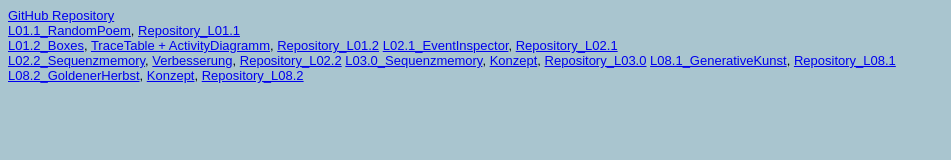
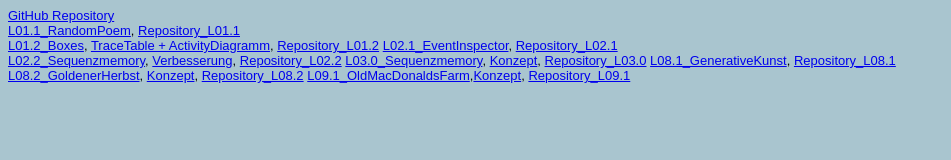
Before and after one commit to verenaro/EIA2_WiSe2021, a plain HTML site: page Steckbrief/steckbrief.htm in a window 1280 px wide. Shown: the whole page, without its empty margins (0-951 px from the left). Drawn offline with Linux system fonts and the light colour scheme.

Commit message:
L09.1_OldMacsFarm Verlinkung Steckbrief

```diff
--- a/Steckbrief/steckbrief.htm
+++ b/Steckbrief/steckbrief.htm
@@ -27,6 +27,8 @@
     <a href="https://github.com/verenaro/EIA2_WiSe2021/tree/main/L08.1_GenerativeKunst" target="_blank">Repository_L08.1</a><br>
     <a href="https://verenaro.github.io/EIA2_WiSe2021/L08.2_GoldenerHerbst/GoldenerHerbst.html" target="_blank">L08.2_GoldenerHerbst</a>,
     <a href="https://verenaro.github.io/EIA2_WiSe2021/L08.2_GoldenerHerbst/GoldenerHerbst_Konzept.pdf" target="_blank">Konzept</a>, <a href="https://github.com/verenaro/EIA2_WiSe2021/tree/main/L08.2_GoldenerHerbst" target="_blank">Repository_L08.2</a>
+    <a href="https://verenaro.github.io/EIA2_WiSe2021/L09.1_OldMacDonaldsFarm/OldMacsFarm.html" target="_blank">L09.1_OldMacDonaldsFarm</a>,<a href="https://verenaro.github.io/EIA2_WiSe2021/L09.1_OldMacDonaldsFarm/Konzept_OldMacsFarm.pdf" target="_blank">Konzept</a>,
+    <a href="https://github.com/verenaro/EIA2_WiSe2021/tree/main/L09.1_OldMacDonaldsFarm" target="_blank">Repository_L09.1</a>
 
 </body>
 
```
Also changed, not shown: 1 other file.
